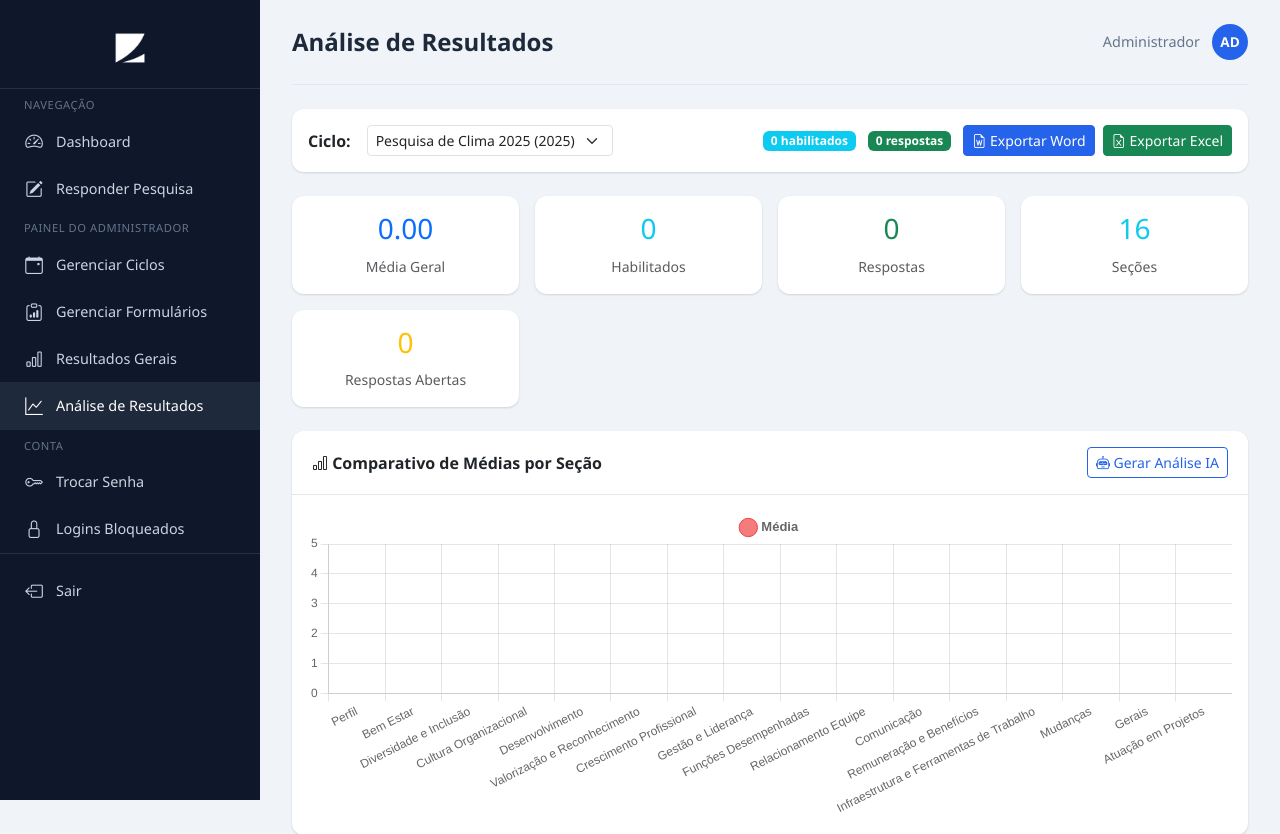
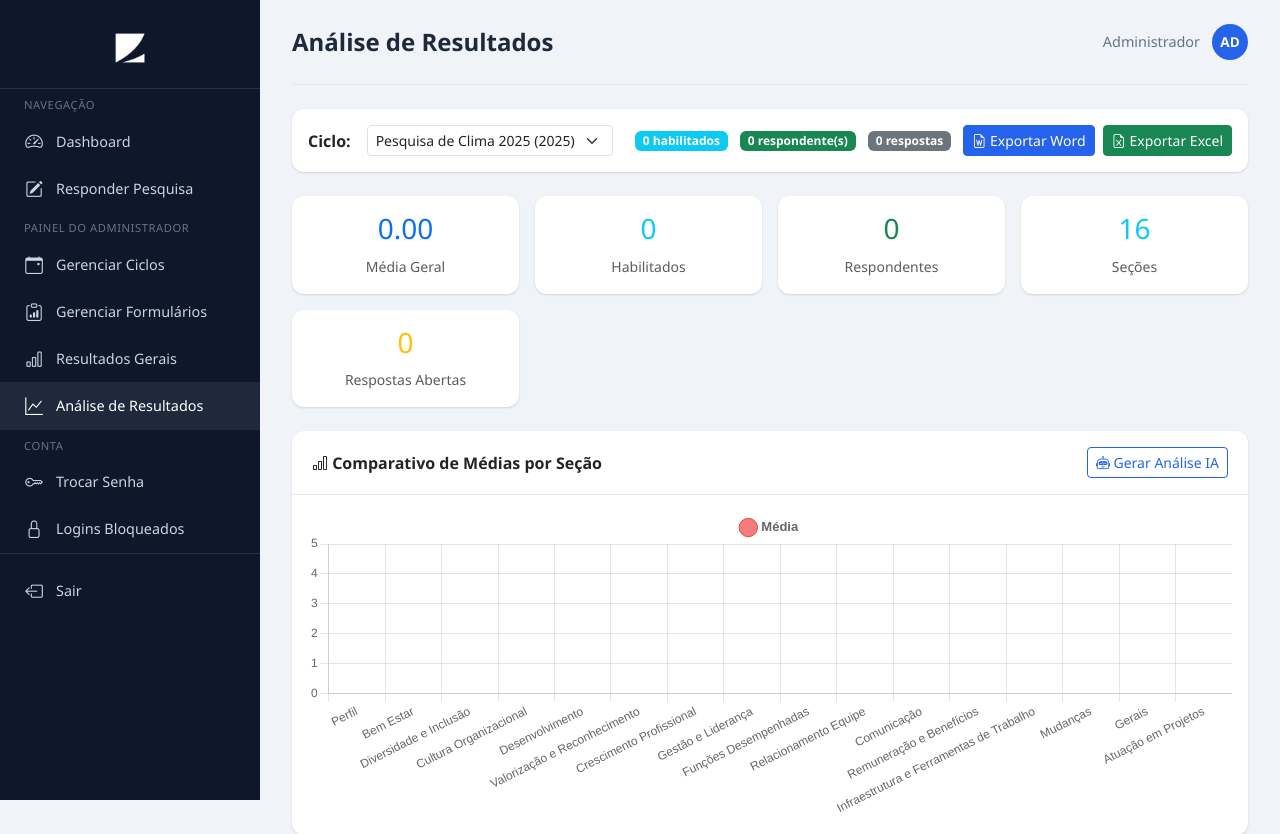
Before and after one commit to fpvizca/PesquisadeClima, a Flask app: page /admin/analise in a window 1280 px wide. Shown: the top 834 px of the page. Run offline with Flask 3, Linux system fonts and the light colour scheme; the visitor is signed in with stand-in values (Sample User, id 1); data comes from the database, SQL or seed files in the repository; data that the repository does not hold is empty.

Commit message:
feat: anonimizacao de respostas por ciclo
- Nova coluna ciclos.anonimizado_em (schema + migrar.py)
- Botao de escudo em Gerenciar Ciclos remove o vinculo responsavel<->resposta
  (usuario_id = NULL) de forma definitiva e nao reversivel
- Edicao e 'minhas respostas' bloqueadas apos anonimizar
- Confirmacao com aviso explicito antes de executar
- Corrigida metrica de adesao: contava linhas de resposta em vez de pessoas
  (Word, Excel, Resultados e Analise); agora usa COUNT(DISTINCT)
- Telas deixam de afirmar 'anonimas' e explicam o processo real
- README documenta o ciclo de vida do anonimato

```diff
--- a/migrar.py
+++ b/migrar.py
@@ -80,7 +80,11 @@ def aplicar(verbose=True):
             log(f'  [--] seed.sql ignorado ({total} usuarios existentes)')
 
         # --- Colunas adicionadas em migrate_v4.sql ---
-        for col, tipo in (('titulo', 'TEXT'), ('texto_abertura', 'TEXT')):
+        for col, tipo in (
+            ('titulo', 'TEXT'),
+            ('texto_abertura', 'TEXT'),
+            ('anonimizado_em', 'DATETIME'),
+        ):
             if _add_coluna(db, 'ciclos', col, tipo):
                 log(f'  [ok] ciclos.{col} adicionada')
             else:
--- a/routes/pesquisa.py
+++ b/routes/pesquisa.py
@@ -57,6 +57,13 @@ def init_routes(app):
         if not ciclo:
             flash('Nenhum ciclo encontrado.', 'warning')
             return redirect(url_for('dashboard'))
+
+        # Ciclo anonimizado: o vinculo responsavel<->resposta foi removido,
+        # entao nao ha mais o que editar nem a quem pertencer a resposta.
+        if ciclo['anonimizado_em']:
+            flash('Esta pesquisa foi encerrada e as respostas foram anonimizadas. '
+                  'Não é mais possível respondê-la ou editá-la.', 'info')
+            return redirect(url_for('pesquisa'))
 
         # Fetch sections linked to the cycle's form
         if ciclo['formulario_id']:
@@ -163,6 +170,11 @@ def init_routes(app):
         cookie_name = f'clima_respondeu_{ciclo["id"]}'
         ja_respondeu_cookie = request.cookies.get(cookie_name)
         ja_respondeu = ja_respondeu_cookie == '1'
+
+        # Apos anonimizar nao existe mais vinculo com o responsavel, logo as
+        # respostas do ciclo sao agregadas e nao mais Individuals.
+        if ciclo['anonimizado_em']:
+            ja_respondeu = False
 
         # Fetch sections linked to the cycle's form
         respostas_por_secao = []
@@ -273,11 +285,20 @@ def init_routes(app):
             dados.append({'secao': secao, 'perguntas': perguntas_com_stats})
 
         total_habilitados = db.execute(
-            "SELECT COUNT(*) as c FROM usuario_roles WHERE role = 'colaborador'"
+            "SELECT COUNT(DISTINCT ur.usuario_id) as c FROM usuario_roles ur "
+            "JOIN usuarios u ON u.id = ur.usuario_id "
+            "WHERE ur.role = 'colaborador' AND u.ativo = 1"
         ).fetchone()['c']
 
         total_respostas = db.execute(
             "SELECT COUNT(*) as c FROM respostas WHERE ciclo_id = ?",
+            (ciclo['id'],)
+        ).fetchone()['c']
+
+        # Ciclo anonimizado perde o vinculo com o respondente
+        respondentes = db.execute(
+            "SELECT COUNT(DISTINCT usuario_id) as c FROM respostas "
+            "WHERE ciclo_id = ? AND usuario_id IS NOT NULL",
             (ciclo['id'],)
         ).fetchone()['c']
 
@@ -286,7 +307,8 @@ def init_routes(app):
             ciclos=ciclos,
             dados=dados,
             total_habilitados=total_habilitados,
-            total_respostas=total_respostas
+            total_respostas=total_respostas,
+            respondentes=respondentes
         )
 
     @app.route('/admin/analise')
@@ -322,11 +344,19 @@ def init_routes(app):
             secoes = db.execute("SELECT * FROM secoes WHERE ativo = 1 ORDER BY ordem").fetchall()
 
         total_habilitados = db.execute(
-            "SELECT COUNT(*) as c FROM usuario_roles WHERE role = 'colaborador'"
+            "SELECT COUNT(DISTINCT ur.usuario_id) as c FROM usuario_roles ur "
+            "JOIN usuarios u ON u.id = ur.usuario_id "
+            "WHERE ur.role = 'colaborador' AND u.ativo = 1"
         ).fetchone()['c']
 
         total_respostas_db = db.execute(
             "SELECT COUNT(*) as c FROM respostas WHERE ciclo_id = ?",
+            (ciclo['id'],)
+        ).fetchone()['c']
+
+        respondentes = db.execute(
+            "SELECT COUNT(DISTINCT usuario_id) as c FROM respostas "
+            "WHERE ciclo_id = ? AND usuario_id IS NOT NULL",
             (ciclo['id'],)
         ).fetchone()['c']
 
@@ -412,6 +442,7 @@ def init_routes(app):
             dados_secoes=dados_secoes,
             total_habilitados=total_habilitados,
             total_respostas=total_respostas_db,
+            respondentes=respondentes,
             perguntas_abertas=perguntas_abertas,
             comentarios=comentarios
         )
@@ -539,8 +570,17 @@ Seja objetivo, use dados numéricos e escreva em português brasileiro profissio
         ws_resumo['A1'] = ciclo['nome']
         ws_resumo['A1'].font = Font(name='Arial', bold=True, size=14, color='1F4E79')
 
+        # Habilitados e respondentes sao sempre contagens de PESSOAS, nunca de
+        # linhas de resposta (cada pessoa gera uma linha por pergunta).
         total_habilitados = db.execute(
-            "SELECT COUNT(*) as c FROM usuario_roles WHERE role = 'colaborador'"
+            "SELECT COUNT(DISTINCT usuario_id) as c FROM usuario_roles ur "
+            "JOIN usuarios u ON u.id = ur.usuario_id "
+            "WHERE ur.role = 'colaborador' AND u.ativo = 1"
+        ).fetchone()['c']
+
+        respondentes = db.execute(
+            "SELECT COUNT(DISTINCT usuario_id) as c FROM respostas WHERE ciclo_id = ? AND usuario_id IS NOT NULL",
+            (ciclo['id'],)
         ).fetchone()['c']
 
         total_respostas = db.execute(
@@ -548,7 +588,9 @@ Seja objetivo, use dados numéricos e escreva em português brasileiro profissio
             (ciclo['id'],)
         ).fetchone()['c']
 
-        ws_resumo['A2'] = f'Habilitados: {total_habilitados} | Respostas: {total_respostas}'
+        ws_resumo['A2'] = (f'Habilitados: {total_habilitados} | '
+                           f'Respondentes: {respondentes} | '
+                           f'Respuestas registradas: {total_respostas}')
         ws_resumo['A2'].font = Font(name='Arial', size=10, italic=True)
 
         # Fetch sections linked to the cycle's form
@@ -773,10 +815,17 @@ Seja objetivo, use dados numéricos e escreva em português brasileiro profissio
             return redirect(url_for('dashboard'))
 
         total_habilitados = db.execute(
-            "SELECT COUNT(*) as c FROM usuario_roles WHERE role = 'colaborador'"
+            "SELECT COUNT(DISTINCT ur.usuario_id) as c FROM usuario_roles ur "
+            "JOIN usuarios u ON u.id = ur.usuario_id "
+            "WHERE ur.role = 'colaborador' AND u.ativo = 1"
         ).fetchone()['c']
         total_respostas = db.execute(
             "SELECT COUNT(*) as c FROM respostas WHERE ciclo_id = ?",
+            (ciclo['id'],)
+        ).fetchone()['c']
+        respondentes = db.execute(
+            "SELECT COUNT(DISTINCT usuario_id) as c FROM respostas "
+            "WHERE ciclo_id = ? AND usuario_id IS NOT NULL",
             (ciclo['id'],)
         ).fetchone()['c']
 
@@ -850,8 +899,14 @@ Seja objetivo, use dados numéricos e escreva em português brasileiro profissio
         p = doc.add_paragraph()
         run = p.add_run('Participação: ')
         run.bold = True
-        p.add_run(f'{total_respostas} respostas de {total_habilitados} colaboradores habilitados '
-                  f'({round(total_respostas / total_habilitados * 100, 1) if total_habilitados > 0 else 0}% de adesão)')
+        if respondentes > 0:
+            p.add_run(f'{respondentes} respondente(s) de {total_habilitados} colaboradores habilitados '
+                      f'({round(respondentes / total_habilitados * 100, 1) if total_habilitados > 0 else 0}% de adesão). '
+                      f'{total_respostas} resposta(s) registradas no total.')
+        else:
+            p.add_run(f'Não foi possível identificar respondentes neste ciclo '
+                      f'({total_respostas} resposta(s) registradas). '
+                      f'{total_habilitados} colaboradores habilitados.')
 
         # Análise IA Geral
         try:
--- a/schema.sql
+++ b/schema.sql
@@ -75,6 +75,7 @@ CREATE TABLE IF NOT EXISTS ciclos (
     data_fim        TEXT,
     titulo          TEXT,
     texto_abertura  TEXT,
+    anonimizado_em  DATETIME,
     ativo           INTEGER NOT NULL DEFAULT 1,
     criado_em       DATETIME NOT NULL DEFAULT CURRENT_TIMESTAMP,
     FOREIGN KEY (formulario_id) REFERENCES formularios(id) ON DELETE SET NULL
--- a/templates/admin_analise.html
+++ b/templates/admin_analise.html
@@ -23,7 +23,8 @@
       </div>
       <div>
         <span class="badge bg-info me-2">{{ total_habilitados }} habilitados</span>
-        <span class="badge bg-success me-2">{{ total_respostas }} respostas</span>
+        <span class="badge bg-success me-2">{{ respondentes }} respondente(s)</span>
+  <span class="badge bg-secondary me-2">{{ total_respostas }} respostas</span>
         <a href="{{ url_for('admin_exportar_word') }}?ciclo_id={{ ciclo.id }}" class="btn btn-primary btn-sm me-1">
           <i class="bi bi-file-earmark-word"></i> Exportar Word
         </a>
@@ -62,8 +63,8 @@
   <div class="col-md-3">
     <div class="card text-center">
       <div class="card-body">
-        <h3 class="text-success">{{ total_respostas }}</h3>
-        <small class="text-muted">Respostas</small>
+        <h3 class="text-success">{{ respondentes }}</h3>
+        <small class="text-muted">Respondentes</small>
       </div>
     </div>
   </div>
--- a/templates/admin_resultados.html
+++ b/templates/admin_resultados.html
@@ -18,7 +18,8 @@
       </div>
       <div>
         <span class="badge bg-info me-2">{{ total_habilitados }} habilitados</span>
-        <span class="badge bg-success me-2">{{ total_respostas }} respostas</span>
+        <span class="badge bg-success me-2">{{ respondentes }} respondente(s)</span>
+  <span class="badge bg-secondary me-2">{{ total_respostas }} respostas</span>
         <a href="{{ url_for('admin_exportar_word') }}?ciclo_id={{ ciclo.id }}" class="btn btn-primary btn-sm me-1">
           <i class="bi bi-file-earmark-word"></i> Exportar Word
         </a>
--- a/templates/dashboard.html
+++ b/templates/dashboard.html
@@ -141,7 +141,7 @@
     {% if ja_respondeu %}
       <i class="bi bi-check-circle text-success" style="font-size: 3rem;"></i>
       <h4 class="mt-3">Pesquisa Respondida</h4>
-      <p class="text-muted mb-3">Suas respostas são <strong>anônimas</strong> e foram registradas com sucesso.</p>
+      <p class="text-muted mb-3">Suas respostas foram registradas e serão <strong>anonimizadas</strong> no encerramento do ciclo.</p>
       <p class="text-muted mb-4">
         Se quiser consultar ou editar suas respostas, clique
         <a href="{{ url_for('pesquisa_secao', secao_id=primeira_secao_id) }}">
@@ -164,7 +164,7 @@
     {% else %}
       <i class="bi bi-clipboard-data text-primary" style="font-size: 3rem;"></i>
       <h4 class="mt-3">Responder Pesquisa</h4>
-      <p class="text-muted mb-4">Suas respostas são <strong>anônimas</strong> e contribuem para melhorar o ambiente de trabalho.</p>
+      <p class="text-muted mb-4">Suas respostas não são vinculadas ao seu nome nos relatórios e serão anonimizadas no encerramento do ciclo.</p>
       {% if ciclo_atual.ativo %}
       <a href="{{ url_for('pesquisa') }}" class="btn btn-primary btn-lg">
         <i class="bi bi-pencil-square"></i> Iniciar Pesquisa
--- a/templates/pesquisa.html
+++ b/templates/pesquisa.html
@@ -14,7 +14,7 @@
 
     {% if ja_respondeu %}
       <div class="alert alert-success mt-4">
-        <i class="bi bi-check-circle"></i> Suas respostas são <strong>anônimas</strong> e foram registradas com sucesso.
+        <i class="bi bi-check-circle"></i> Suas respostas foram registradas com sucesso e serão <strong>anonimizadas</strong> no encerramento do ciclo.
       </div>
       <p class="mt-3">
         Se quiser consultar ou editar suas respostas, clique
@@ -26,7 +26,7 @@
     {% else %}
       {% if not ciclo.texto_abertura %}
       <p class="mt-4">Esta pesquisa contém <strong>{{ total_perguntas }}</strong> perguntas divididas em <strong>{{ secoes|length }}</strong> seções.</p>
-      <p class="text-muted">Suas respostas são anônimas e contribuem para melhorar o ambiente de trabalho na Vizca.</p>
+      <p class="text-muted">Suas respostas não são vinculadas ao seu nome nos relatórios. No encerramento do ciclo elas serão anonimizadas de forma definitiva, e nem a administração poderá identificar quem respondeu o quê.</p>
       {% endif %}
 
       <a href="{{ url_for('pesquisa_secao', secao_id=secoes[0].id) }}" class="btn btn-primary btn-lg mt-4">
```
Also changed, not shown: routes/admin_ciclos.py (+37 -0 lines), templates/admin_ciclos.html (+18 -0 lines), README.md.
